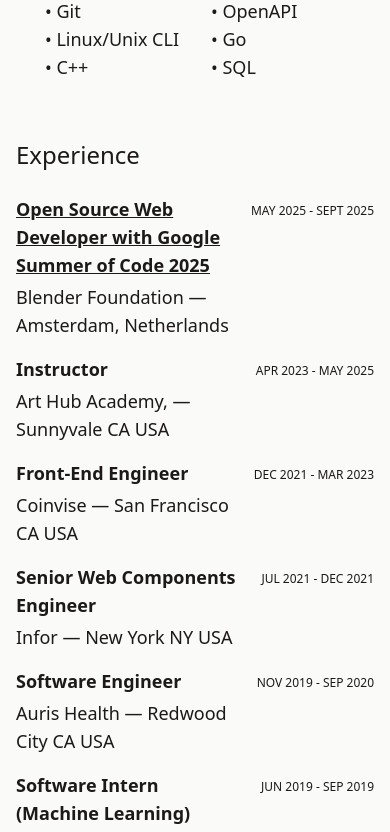
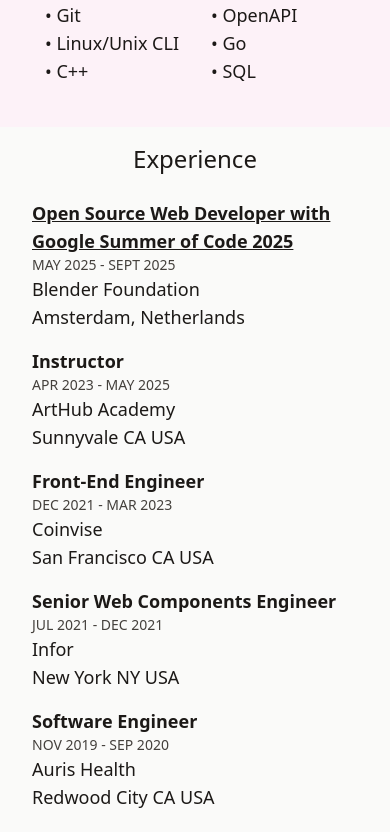
Before and after one commit to vivz753/vleung.us, a Next.js app in the folder web/: page /cv in a window 390 px wide. Shown: the part 669-1501 px from the top of the page. Built offline with nearby package versions, Linux system fonts and the light colour scheme.

Commit message:
Fix typo, adjust spacing for responsive screens, render CV dates in the same column, conditionally show emdash

```diff
--- a/web/pages/cv.tsx
+++ b/web/pages/cv.tsx
@@ -18,7 +18,7 @@
   },
   {
     title: "Instructor",
-    organization: "Art Hub Academy,",
+    organization: "ArtHub Academy",
     location: "Sunnyvale CA USA",
     date: "Apr 2023 - May 2025",
     description: "",
@@ -191,10 +191,10 @@
 
 const CV: NextPage = () => {
   return (
-    <div className="flex h-full min-h-screen w-full items-center pt-[108px] ">
-      <main className="grid lg:grid-cols-[minmax(230px,_450px)_minmax(774px,_1fr)]">
+    <div className="flex h-full min-h-screen w-full items-center pt-[112px] ">
+      <main className="grid w-full pb-8 lg:grid-cols-[minmax(230px,_450px)_minmax(774px,_1024px)] lg:gap-8 lg:pb-0">
         <aside className="flex h-full w-full flex-col">
-          <div className="fixed sticky top-[0vh] w-full py-[5vh] lg:h-[100vh]">
+          <div className="fixed sticky top-[0vh] w-full bg-pink-50 py-[5vh] lg:h-[100vh]">
             <section className="grid h-full items-center justify-center gap-4">
               <div className="flex flex-col items-center ">
                 <div className="relative mb-2 h-48 w-48 overflow-clip rounded-full">
@@ -236,8 +236,8 @@
             </section>
           </div>
         </aside>
-        <div className="flex w-full items-center justify-center px-4 pb-[5vh] lg:p-8">
-          <section className="flex w-full flex-col ">
+        <div className="flex w-full items-center justify-center px-8 lg:p-8">
+          <section className="flex w-full max-w-[550px] flex-col lg:max-w-full">
             <Title>Experience</Title>
             {experience.map(({ title, organization, location, date, link }) => (
               <Job
@@ -289,7 +289,9 @@
 
 export default CV
 
-const Title: FC<React.PropsWithChildren> = ({ children }) => <span className="py-4 text-2xl">{children}</span>
+const Title: FC<React.PropsWithChildren> = ({ children }) => (
+  <span className="py-4 text-center text-2xl lg:text-left">{children}</span>
+)
 
 const Job: FC<{ title: string; date: string; organization: string; location: string; link?: string }> = ({
   title,
@@ -299,14 +301,16 @@
   link = "",
 }) => (
   <ConditionalWrapper link={link}>
-    <div className="flex flex-row justify-between gap-4 py-2 lg:ml-12">
-      <div className="flex flex-col gap-1">
+    <div className="flex flex-col py-2 lg:ml-8">
+      <div className="grid lg:grid-cols-[1fr,_minmax(100px,140px)]">
         <span className={clsx("text-lg font-bold", link && "underline hover:text-pink-400")}>{title}</span>
-        <span className="text-lg">
-          {organization} — {location}
-        </span>
+        <span className="min-w-max text-sm uppercase text-stone-700 lg:pt-1.5 lg:text-right">{date}</span>
       </div>
-      <span className="mt-2 min-w-max text-right align-bottom text-xs uppercase">{date}</span>
+      <span className="flex flex-col whitespace-pre text-lg lg:inline-flex lg:flex-row">
+        <span>{organization}</span>
+        <span className="hidden lg:flex">{location ? ` — ` : ``}</span>
+        <span>{location}</span>
+      </span>
     </div>
   </ConditionalWrapper>
 )
```
